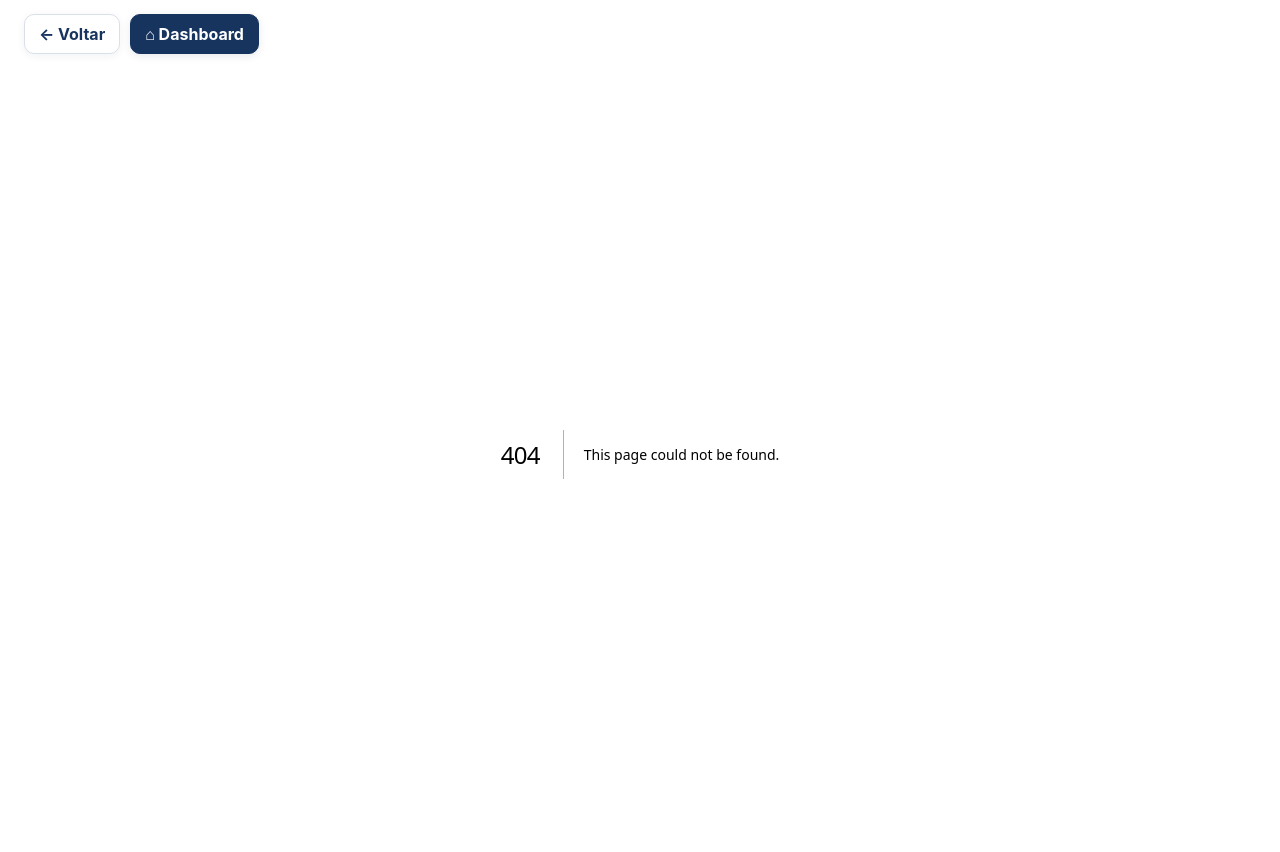
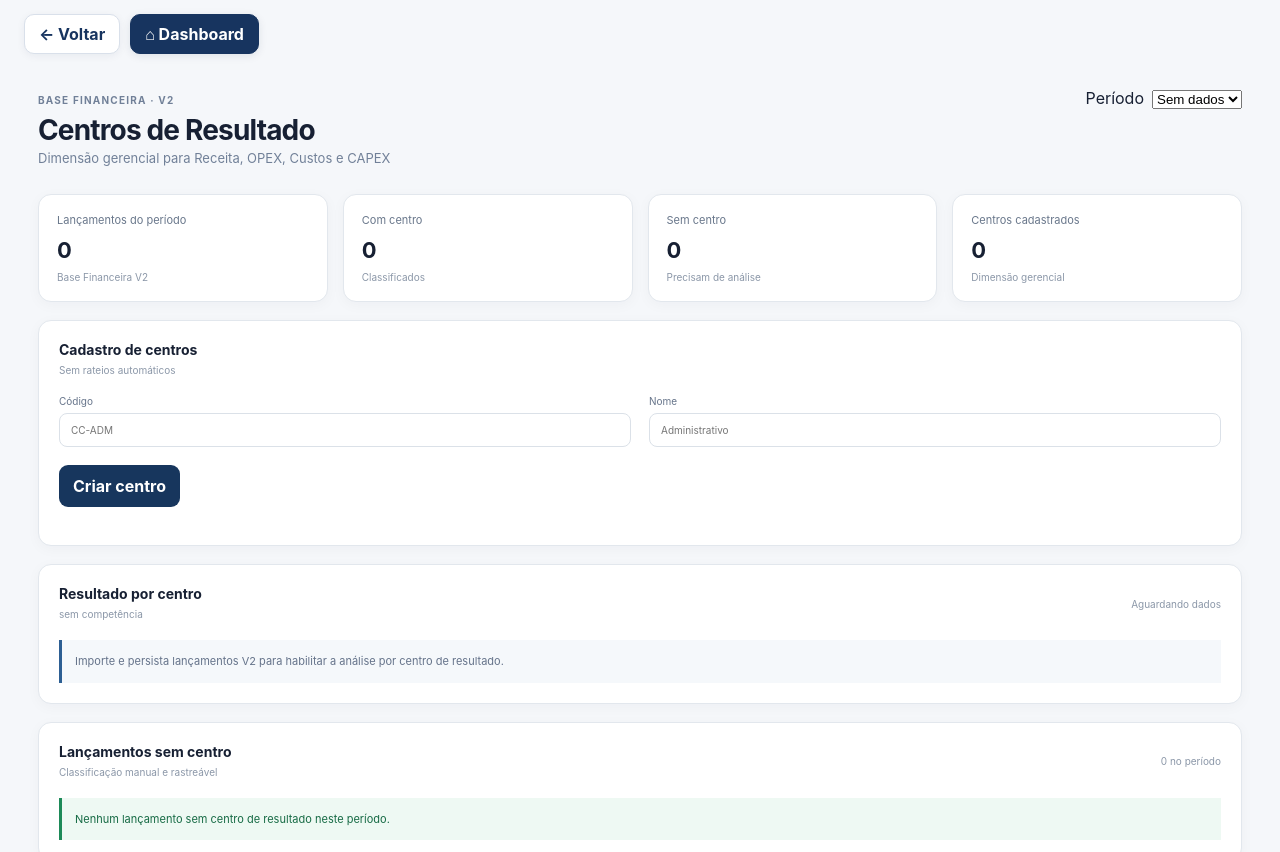
Before and after one commit to cardoso4009-byte/bp-financeiro-bi, a Next.js app: page /centros-resultado in a window 1280 px wide. Before the commit this address had no page. Shown: the top 852 px of the page. Built offline with nearby package versions, Linux system fonts and the light colour scheme.

Commit message:
feat: adiciona tela de centros de resultado V2

```diff
--- /dev/null
+++ b/app/centros-resultado/page.tsx
@@ -0,0 +1,171 @@
+'use client'
+
+import { useEffect, useMemo, useState } from 'react'
+import { buildV2FinancialBase } from '@/lib/v2-financial-base'
+import { buildV2CostCenterReport } from '@/lib/v2-cost-center'
+import { readV2BrowserStore, writeV2BrowserStore } from '@/lib/v2-browser-storage'
+import { readV2CostCenters, writeV2CostCenters } from '@/lib/v2-cost-center-storage'
+import type { CostCenter, FinancialEntry } from '@/lib/v2-data-model'
+
+const brl = (n: number) => n.toLocaleString('pt-BR', { style: 'currency', currency: 'BRL', maximumFractionDigits: 0 })
+
+export default function CentrosResultadoPage() {
+  const [entries, setEntries] = useState<FinancialEntry[]>([])
+  const [centers, setCenters] = useState<CostCenter[]>([])
+  const [period, setPeriod] = useState('')
+  const [newCode, setNewCode] = useState('')
+  const [newName, setNewName] = useState('')
+  const [message, setMessage] = useState('')
+
+  useEffect(() => {
+    const store = readV2BrowserStore()
+    setEntries(store.entries)
+    const saved = readV2CostCenters()
+    setCenters(saved)
+    const periods = [...new Set(store.entries.map(entry => entry.competence))].sort()
+    setPeriod(periods.at(-1) ?? '')
+  }, [])
+
+  const periods = useMemo(() => [...new Set(entries.map(entry => entry.competence))].sort(), [entries])
+  const report = useMemo(() => period
+    ? buildV2CostCenterReport(buildV2FinancialBase(entries), centers, period)
+    : null, [entries, centers, period])
+
+  const unassigned = useMemo(
+    () => entries.filter(entry => entry.competence === period && !entry.costCenterId),
+    [entries, period],
+  )
+
+  function createCenter() {
+    const code = newCode.trim()
+    const name = newName.trim()
+    if (!code || !name) return
+    if (centers.some(center => center.code.toLowerCase() === code.toLowerCase())) {
+      setMessage('Já existe um centro com esse código.')
+      return
+    }
+    const companyId = entries[0]?.companyId ?? 'c1'
+    const center: CostCenter = {
+      id: `cc-${code.toLowerCase().replace(/[^a-z0-9]+/g, '-')}-${Date.now()}`,
+      companyId,
+      code,
+      name,
+      active: true,
+    }
+    const next = [...centers, center]
+    writeV2CostCenters(next)
+    setCenters(next)
+    setNewCode('')
+    setNewName('')
+    setMessage(`Centro ${code} criado.`)
+  }
+
+  function assignCenter(entryId: string, costCenterId: string) {
+    const store = readV2BrowserStore()
+    const nextEntries = store.entries.map(entry =>
+      entry.id === entryId
+        ? { ...entry, costCenterId: costCenterId || undefined }
+        : entry,
+    )
+    writeV2BrowserStore({ ...store, entries: nextEntries })
+    setEntries(nextEntries)
+    setMessage('Lançamento atualizado. A auditoria V2 passa a enxergar a nova classificação.')
+  }
+
+  return (
+    <main className="content" style={{ marginLeft: 0, width: '100%', maxWidth: 1400, margin: '0 auto' }}>
+      <header>
+        <div>
+          <small>BASE FINANCEIRA · V2</small>
+          <h1>Centros de Resultado</h1>
+          <p>Dimensão gerencial para Receita, OPEX, Custos e CAPEX</p>
+        </div>
+        <div className="period">
+          Período
+          <select value={period} onChange={e => setPeriod(e.target.value)} style={{ marginLeft: 8 }}>
+            {periods.length === 0 ? <option value="">Sem dados</option> : periods.map(item => <option key={item}>{item}</option>)}
+          </select>
+        </div>
+      </header>
+
+      <section className="cards">
+        <div className="card"><span>Lançamentos do período</span><strong>{report?.totalEntries ?? 0}</strong><small>Base Financeira V2</small></div>
+        <div className="card"><span>Com centro</span><strong>{report?.assignedEntries ?? 0}</strong><small>Classificados</small></div>
+        <div className="card"><span>Sem centro</span><strong>{report?.unassignedEntries ?? 0}</strong><small>Precisam de análise</small></div>
+        <div className="card"><span>Centros cadastrados</span><strong>{centers.length}</strong><small>Dimensão gerencial</small></div>
+      </section>
+
+      <section className="panel">
+        <div className="panel-title">
+          <div><h2>Cadastro de centros</h2><span>Sem rateios automáticos</span></div>
+        </div>
+        <div className="grid">
+          <label className="field"><span>Código</span><input value={newCode} onChange={e => setNewCode(e.target.value)} placeholder="CC-ADM" /></label>
+          <label className="field"><span>Nome</span><input value={newName} onChange={e => setNewName(e.target.value)} placeholder="Administrativo" /></label>
+          <div style={{ display: 'flex', alignItems: 'end' }}><button className="primary-btn" onClick={createCenter}>Criar centro</button></div>
+        </div>
+        {message && <div className="note success-note" style={{ marginTop: 16 }}>✓ {message}</div>}
+      </section>
+
+      <section className="panel">
+        <div className="panel-title">
+          <div><h2>Resultado por centro</h2><span>{period || 'sem competência'}</span></div>
+          <span>{report ? `${report.rows.length} agrupamento(s)` : 'Aguardando dados'}</span>
+        </div>
+        {!report ? <div className="note">Importe e persista lançamentos V2 para habilitar a análise por centro de resultado.</div> :
+          <div className="table-wrap">
+            <table>
+              <thead><tr><th>Centro</th><th>Lançamentos</th><th>Receita</th><th>OPEX</th><th>EBITDA</th><th>CAPEX</th><th>Resultado</th></tr></thead>
+              <tbody>
+                {report.rows.map(row => (
+                  <tr key={row.costCenterId ?? 'sem'}>
+                    <td><strong>{row.code}</strong><small style={{ display: 'block' }}>{row.name}</small></td>
+                    <td>{row.entries}</td>
+                    <td>{brl(row.receita)}</td>
+                    <td>{brl(row.opex)}</td>
+                    <td>{brl(row.ebitdaImpact)}</td>
+                    <td>{brl(row.capex)}</td>
+                    <td><strong>{brl(row.resultadoLiquido)}</strong></td>
+                  </tr>
+                ))}
+              </tbody>
+            </table>
+          </div>}
+      </section>
+
+      <section className="panel">
+        <div className="panel-title">
+          <div><h2>Lançamentos sem centro</h2><span>Classificação manual e rastreável</span></div>
+          <span>{unassigned.length} no período</span>
+        </div>
+        {unassigned.length === 0 ? <div className="note success-note">Nenhum lançamento sem centro de resultado neste período.</div> :
+          <div className="table-wrap">
+            <table>
+              <thead><tr><th>Data</th><th>Descrição</th><th>Classe</th><th>Valor</th><th>Centro de resultado</th></tr></thead>
+              <tbody>
+                {unassigned.slice(0, 30).map(entry => (
+                  <tr key={entry.id}>
+                    <td>{entry.date}</td>
+                    <td><strong>{entry.description}</strong><small style={{ display: 'block' }}>{entry.externalId ?? entry.id}</small></td>
+                    <td>{entry.movementClass}</td>
+                    <td>{brl(entry.amount)}</td>
+                    <td>
+                      <select defaultValue="" onChange={e => assignCenter(entry.id, e.target.value)}>
+                        <option value="">Selecionar</option>
+                        {centers.filter(center => center.active).map(center => <option key={center.id} value={center.id}>{center.code} — {center.name}</option>)}
+                      </select>
+                    </td>
+                  </tr>
+                ))}
+              </tbody>
+            </table>
+            {unassigned.length > 30 && <div className="note" style={{ marginTop: 12 }}>Exibindo os primeiros 30 lançamentos sem classificação.</div>}
+          </div>}
+      </section>
+
+      <div className="note">
+        <strong>Governança:</strong> centro de resultado é uma dimensão gerencial, não altera a natureza contábil do lançamento. CAPEX fica separado do resultado; lançamentos sem centro permanecem explícitos e não recebem rateio automático.
+      </div>
+    </main>
+  )
+}
```
